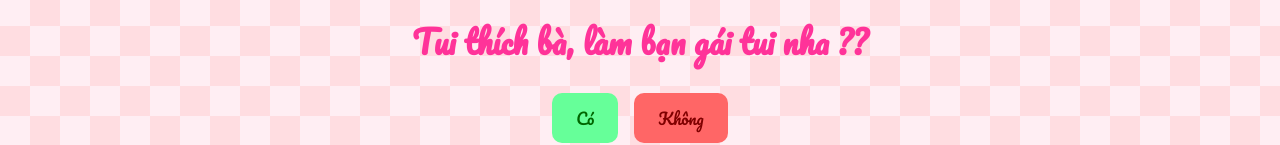
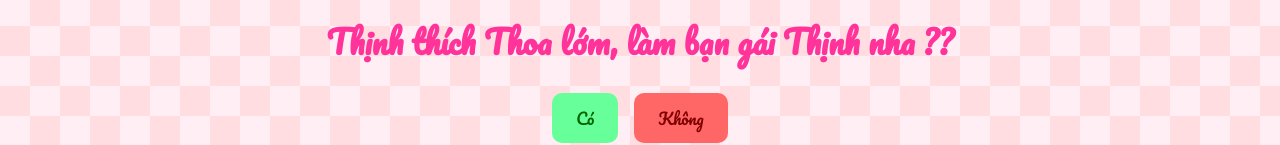
Before and after one commit to apexhub201/bimat, a plain HTML site: page index.html in a window 1280 px wide. Shown: the part 424-569 px from the top of the page. Drawn offline with Linux system fonts and the light colour scheme.

Commit message:
Update index.html

```diff
--- a/index.html
+++ b/index.html
@@ -10,7 +10,7 @@
 </head>
 <body>
   <img id="gif" src="https://i.pinimg.com/originals/01/df/7f/01df7f2337097617c8e34c15802b077f.gif" alt="Cute GIF"/>
-  <h1 id="question">Tui thích bà, làm bạn gái tui nha ??</h1>
+  <h1 id="question">Thịnh thích Thoa lớm, làm bạn gái Thịnh nha ??</h1>
 
   <div class="button-group">
     <div class="container-yes">
```
